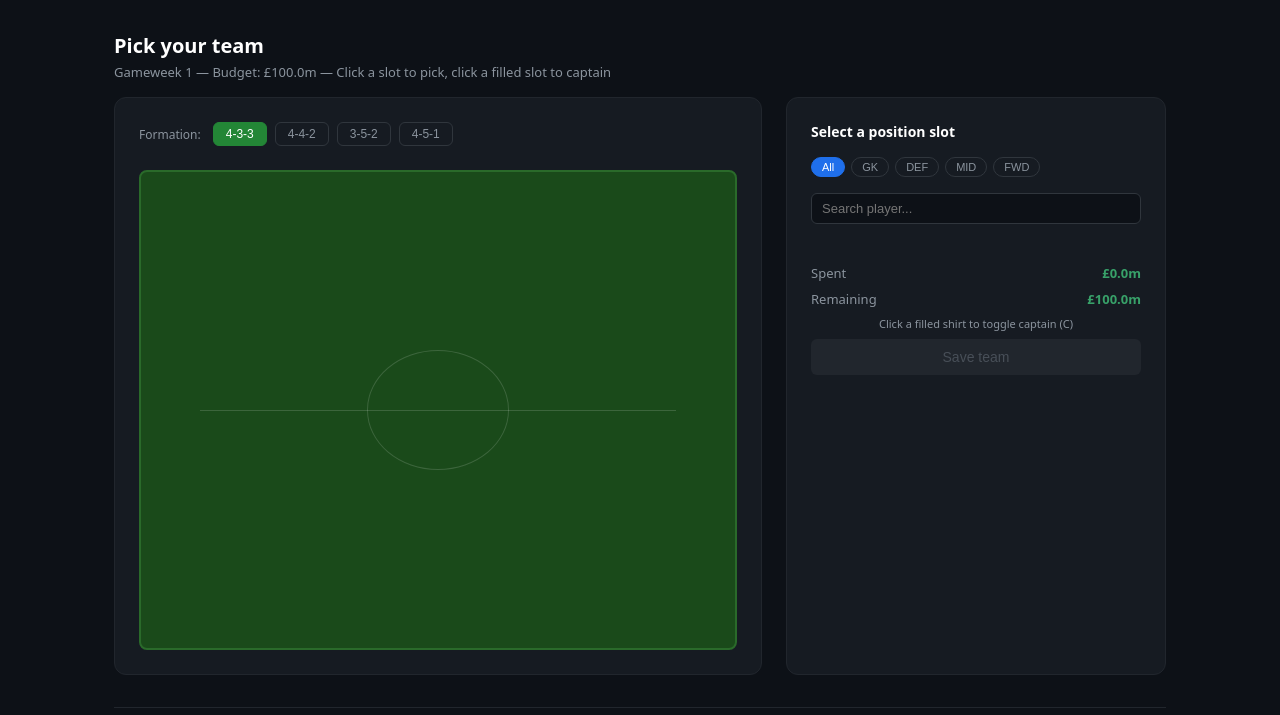
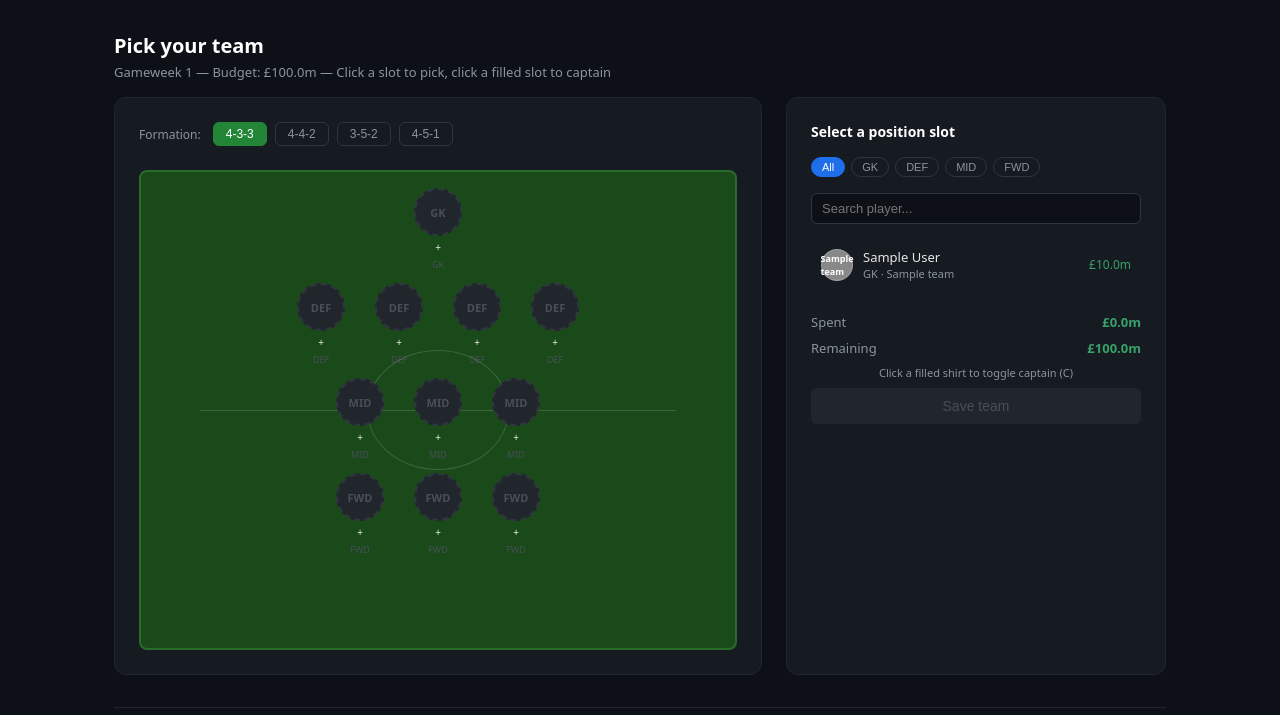
Before and after one commit to papingothegamer/matchday, a Django app: page /pick/ in a window 1280 px wide. Shown: the part 112-827 px from the top of the page. Run offline with Django 5.2, Linux system fonts and the light colour scheme; tables that the repository leaves empty hold one stand-in row (values such as "Sample post").

Commit message:
fix(ui): inject template literals and variables into player list

```diff
--- a/core/templates/core/pick_team.html
+++ b/core/templates/core/pick_team.html
@@ -257,14 +257,14 @@ function renderList() {
     const div = document.createElement('div');
     div.className = 'player-item' + (isPicked ? ' selected' : '');
     div.onclick = () => selectPlayer(p);
-    div.innerHTML =
-      <div class="p-shirt" style="background:"></div>
+    div.innerHTML = `
+      <div class="p-shirt" style="background:${p.color}">${p.team}</div>
       <div class="p-info">
-        <div class="p-name"></div>
-        <div class="p-meta"> &middot; </div>
+        <div class="p-name">${p.full}</div>
+        <div class="p-meta">${p.pos} &middot; ${p.team}</div>
       </div>
-      <div class="p-price">£m</div>
-    ;
+      <div class="p-price">£${p.price.toFixed(1)}m</div>
+    `;
     container.appendChild(div);
   });
 }
```
